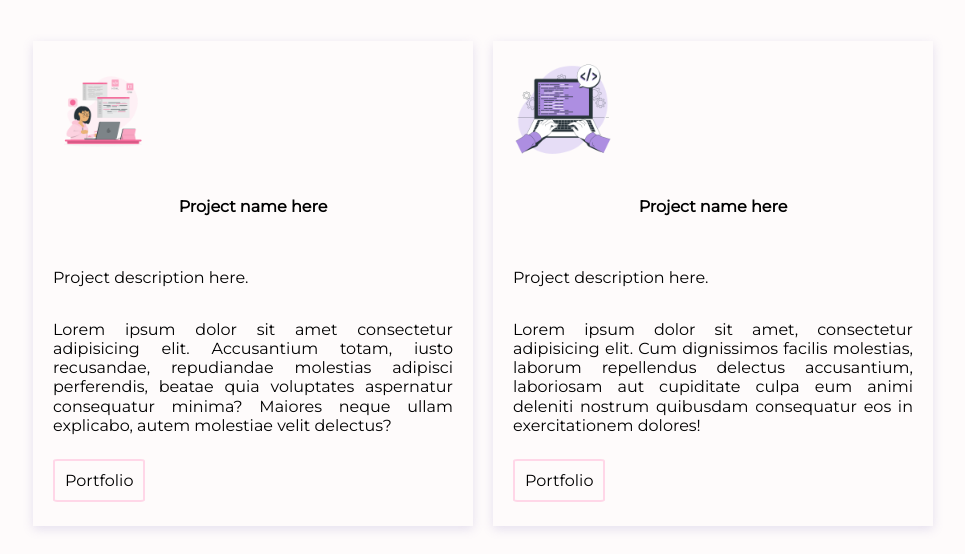
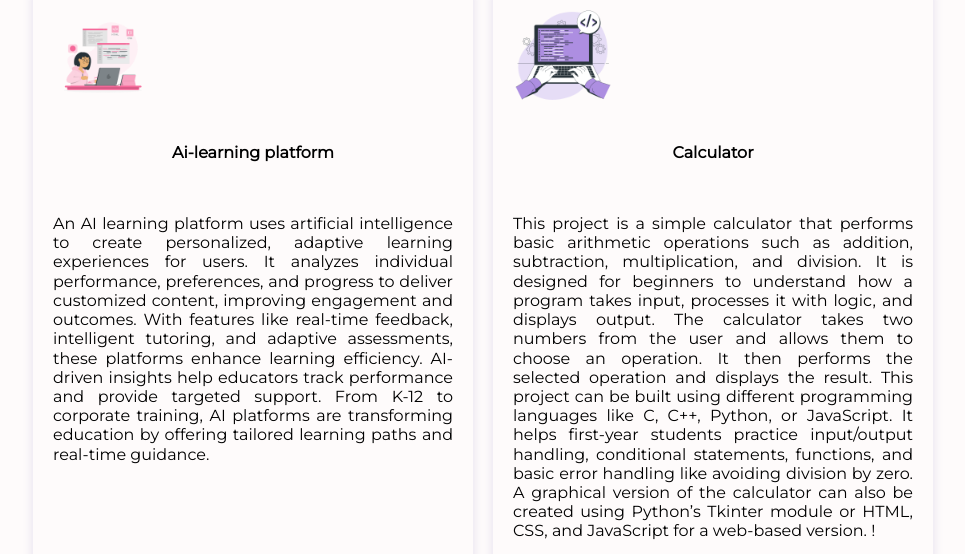
Before and after one commit to rachit-cloud/portfolio-rk, a plain HTML site: page index.html in a window 1280 px wide. Shown: the part 1610-2164 px from the top of the page, without its empty margins (157-1122 px from the left). Drawn offline with nearby package versions, Linux system fonts and the light colour scheme.

Commit message:
Update index.html

```diff
--- a/index.html
+++ b/index.html
@@ -76,9 +76,8 @@
         </section>
         <section class="justify align-center">
             <p class="bold">About me</p>
-            <p>Here you may write something captivating and exciting about yourself, so that everyone wants to use that
-                button below.</p>
-            <p>LI'm Rachit Kumar, a student at MIT-AOE,Alandi, currently studying AI_ML. I'm passionate about learning and exploring new ideas in. I love diving deep into my coursework and enjoy taking on challenges that push me to think critically and creatively.
+
+            <p>I'm Rachit Kumar, a student at MIT-AOE,Alandi, currently studying AI_ML. I'm passionate about learning and exploring new ideas in. I love diving deep into my coursework and enjoy taking on challenges that push me to think critically and creatively.
 
                 Apart from my studies, I'm involved in  a club named E-cell These experiences have helped me develop strong skills like leadership, teamwork, time management, etc. and have taught me the value of balancing academics with other interests.
 
@@ -156,20 +155,16 @@
     <section class="wrapper">
         <section class="column card justify flex">
             <img class="box" src="assets/project1.png" alt="project1">
-            <p class="padding bold center">Project name here</p>
-            <p>Project description here.</p>
-            <p>Lorem ipsum dolor sit amet consectetur adipisicing elit. Accusantium totam, iusto recusandae, repudiandae
-                molestias adipisci perferendis, beatae quia voluptates aspernatur consequatur minima? Maiores neque
-                ullam explicabo, autem molestiae velit delectus?</p>
+            <p class="padding bold center">Ai-learning platform</p>
+            <p>An AI learning platform uses artificial intelligence to create personalized, adaptive learning experiences for users. It analyzes individual performance, preferences, and progress to deliver customized content, improving engagement and outcomes. With features like real-time feedback, intelligent tutoring, and adaptive assessments, these platforms enhance learning efficiency. AI-driven insights help educators track performance and provide targeted support. From K-12 to corporate training, AI platforms are transforming education by offering tailored learning paths and real-time guidance.</p>
             <p class="padding-top bottom"><a href="portfolio.html" class="button-outline">Portfolio</a></p>
         </section>
         <section class="column card justify flex">
             <img class="box" src="assets/project2.png" alt="project2">
-            <p class="padding bold center">Project name here</p>
-            <p>Project description here.</p>
-            <p>Lorem ipsum dolor sit amet, consectetur adipisicing elit. Cum dignissimos facilis molestias, laborum
-                repellendus delectus accusantium, laboriosam aut cupiditate culpa eum animi deleniti nostrum quibusdam
-                consequatur eos in exercitationem dolores!</p>
+            <p class="padding bold center">Calculator</p>
+            <p>This project is a simple calculator that performs basic arithmetic operations such as addition, subtraction, multiplication, and division. It is designed for beginners to understand how a program takes input, processes it with logic, and displays output. The calculator takes two numbers from the user and allows them to choose an operation. It then performs the selected operation and displays the result. This project can be built using different programming languages like C, C++, Python, or JavaScript. It helps first-year students practice input/output handling, conditional statements, functions, and basic error handling like avoiding division by zero. A graphical version of the calculator can also be created using Python’s Tkinter module or HTML, CSS, and JavaScript for a web-based version.
+
+!</p>
             <p class="padding-top bottom"><a href="portfolio.html" class="button-outline">Portfolio</a></p>
         </section>
 
```
